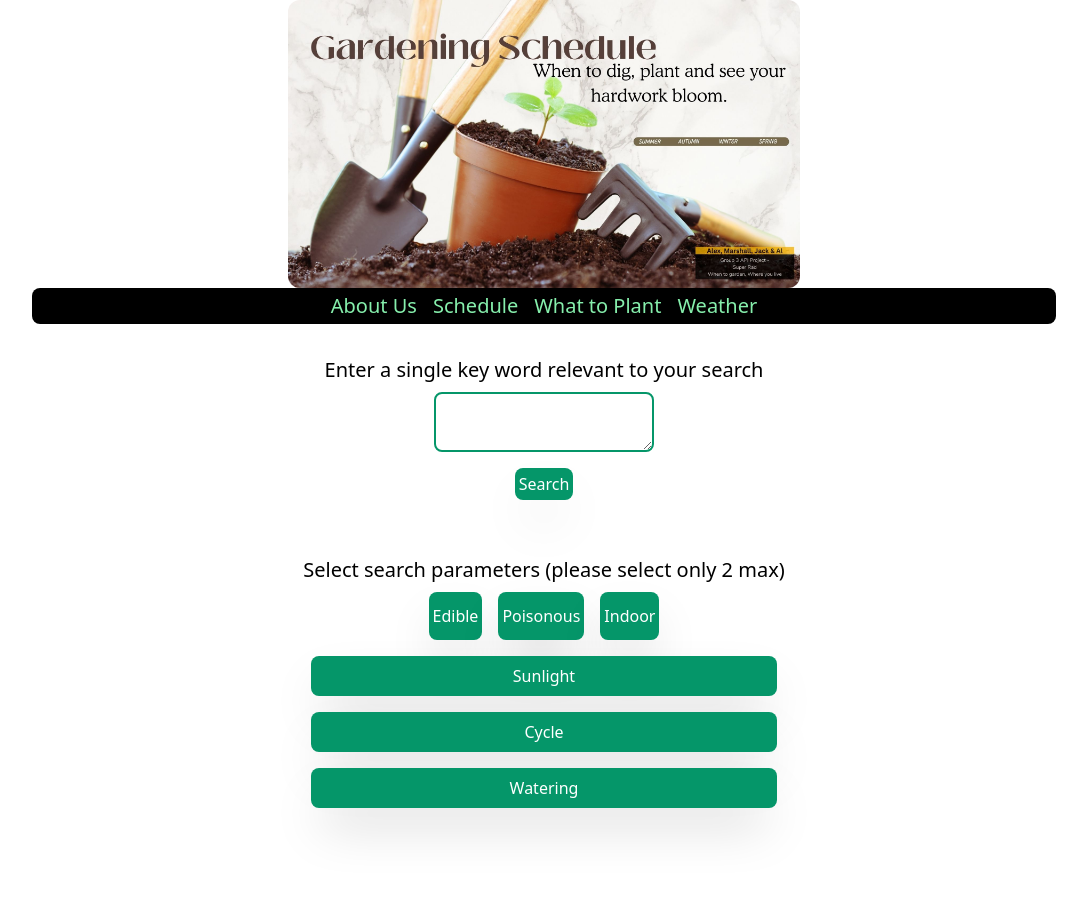
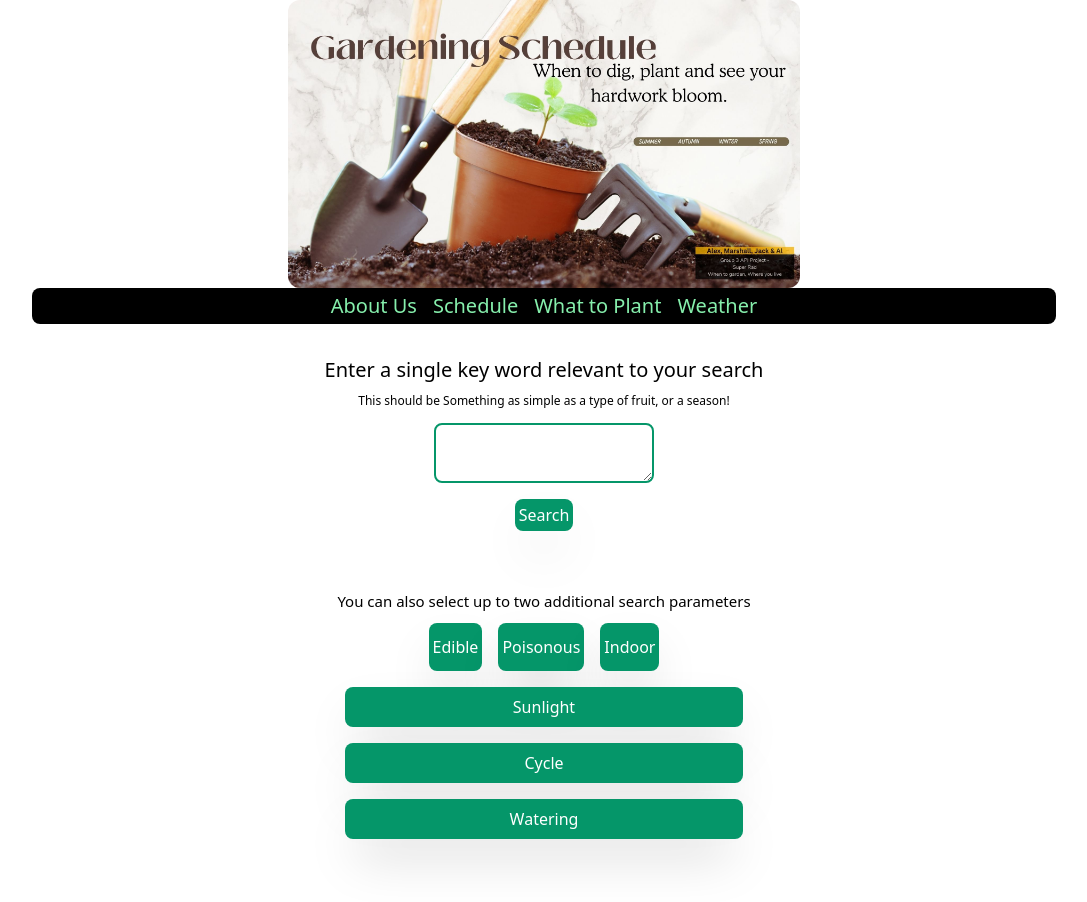
Before and after one commit to JLP-55/LocalGardeningApplication, a plain HTML site: page plant_database.html in a window 1280 px wide. Shown: the whole page, without its empty margins (96-1183 px from the left). Drawn offline with nearby package versions, Linux system fonts and the light colour scheme.

Commit message:
Some simple text to prompt the user to input a key-word and search-parameters correctly

```diff
--- a/assets/js/script.js
+++ b/assets/js/script.js
@@ -21,6 +21,13 @@ parametersBtnWatering.addEventListener("click", parametersArrayContentPlus);
 
 var keyWord =  "https://perenual.com/api/species-list?key=" + apiKey;
 var keyWordUserSearch = "&q=";
+
+// Some styling for the content above the text area.
+var userPrompt = document.getElementById("minor-content");
+userPrompt.setAttribute("style", "font-size:12px;");
+// Some styling for the content about the search parameters.
+var additionalSearchParameters = document.getElementById("additional-content");
+additionalSearchParameters.setAttribute("style", "font-size:15px;");
 
 // If the variable "keyWord" has not taken any user input this if statement will hide the "clear search items" button.
 if (keyWord === "https://perenual.com/api/species-list?key=" + apiKey) {
--- a/plant_database.html
+++ b/plant_database.html
@@ -41,7 +41,7 @@
     </nav>
 
     <section class="flex flex-col items-center mt-8">
-        <p class="text-xl font-medium text-center">Enter a single key word relevant to your search</p>
+        <p class="text-xl font-medium text-center">Enter a single key word relevant to your search<br><span id="minor-content">This should be Something as simple as a type of fruit, or a season!</span></p>
         <textarea class="flex my-2 p-1 w-6/12 border-2 rounded-lg border-emerald-600 text-centre font-light"
             id="user-input"></textarea>
         <button
@@ -54,7 +54,7 @@
     </section>
 
     <section class="flex flex-col leading-10" id="user-selection">
-        <p class="flex justify-center text-xl font-medium">Select search parameters (please select only 2 max)</p>
+        <p class="flex justify-center text-xl font-small" id="additional-content">You can also select up to two additional search parameters</p>
         <div class="flex flex-row justify-center" id="parameters-boolean-values">
             <button
                 class="mx-2 my-2 font-medium p-1 rounded-lg bg-emerald-600 text-white hover:text-green-300 shadow-2xl ease-in duration-300"
```
